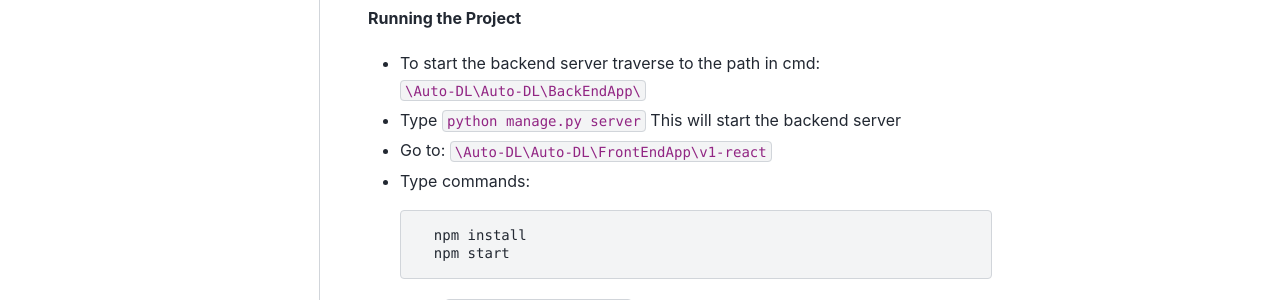
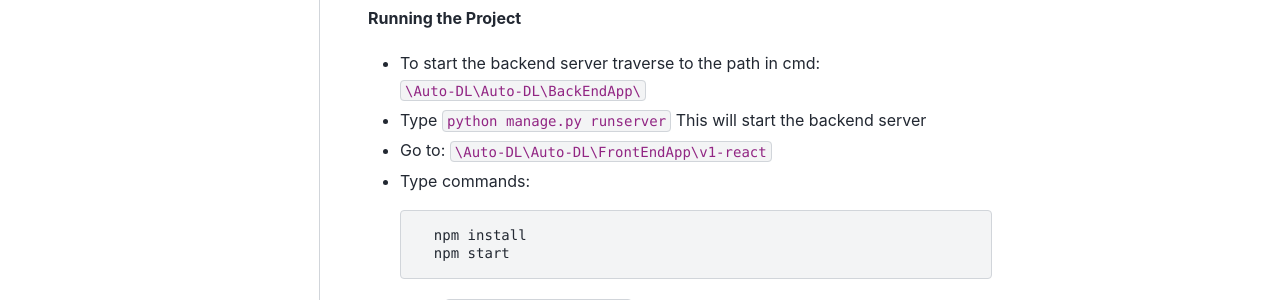
Before and after one commit to Auto-DL/Auto-DL, a Sphinx documentation site: the page built from docs/source/installing.md, in a window 1280 px wide and 900 px high, scrolled down 1326 px. Shown: the part 366-666 px from the top of the window. Built offline with Sphinx 7.4.7 and the PyData theme 0.15.4, drawn with Linux system fonts in a browser that asks for light colours.

Commit message:
Fix typo in installing.md
Signed-off-by: Steven Kolawole <45284829+SteveKola@users.noreply.github.com>

````diff
--- a/docs/source/installing.md
+++ b/docs/source/installing.md
@@ -56,7 +56,7 @@ __Running the Project__
 * To start the backend server traverse to the path in cmd: ```\Auto-DL\Auto-DL\BackEndApp\```
 
 * Type
-```python manage.py server``` This will start the backend server
+```python manage.py runserver``` This will start the backend server
 
 * Go to: ```\Auto-DL\Auto-DL\FrontEndApp\v1-react```
 
````
